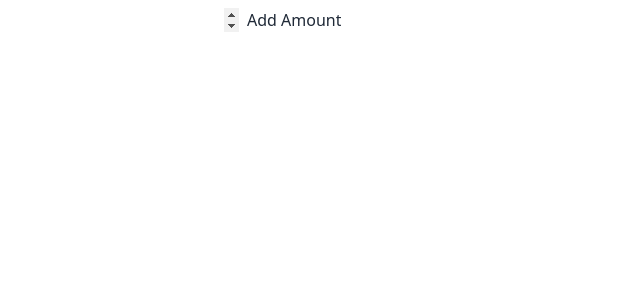
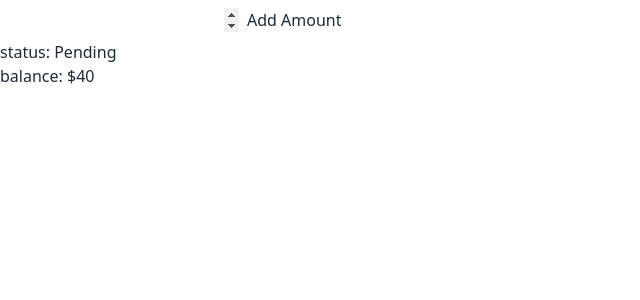
Before and after one commit to farzana-mohsin/bongo-pay-client, a React (Vite) app: page /cash-in in a window 1280 px wide. Shown: the top 300 px of the page, without its empty margins (0-640 px from the left). Built offline with nearby package versions, Linux system fonts and the light colour scheme; no server answers.

Commit message:
add code to fetch data of cash-in balance for user

```diff
--- a/src/Dashboard/User/CashIn.jsx
+++ b/src/Dashboard/User/CashIn.jsx
@@ -1,10 +1,11 @@
-import { useContext } from "react";
+import { useContext, useEffect, useState } from "react";
 import { AuthContext } from "../../Components/AuthProvider";
 import { ToastContainer, toast } from "react-toastify";
 import "react-toastify/dist/ReactToastify.css";
 
 const CashIn = () => {
   const { user } = useContext(AuthContext);
+  const [balance, setBalance] = useState(40);
 
   const handleCashIn = (e) => {
     e.preventDefault();
@@ -28,6 +29,13 @@ const CashIn = () => {
         }, 2000);
       });
   };
+  useEffect(() => {
+    fetch(`${import.meta.env.VITE_API_URL}/users/${user?.email}`, {
+      // credentials: "include",
+    })
+      .then((res) => res.json())
+      .then((data) => setBalance(data.balance));
+  }, [user?.email]);
 
   return (
     <div>
@@ -42,6 +50,8 @@ const CashIn = () => {
           value='Add Amount'
         />
       </form>
+      <h1>status: Pending</h1>
+      <h1>balance: ${balance}</h1>
       <ToastContainer />
     </div>
   );
```
